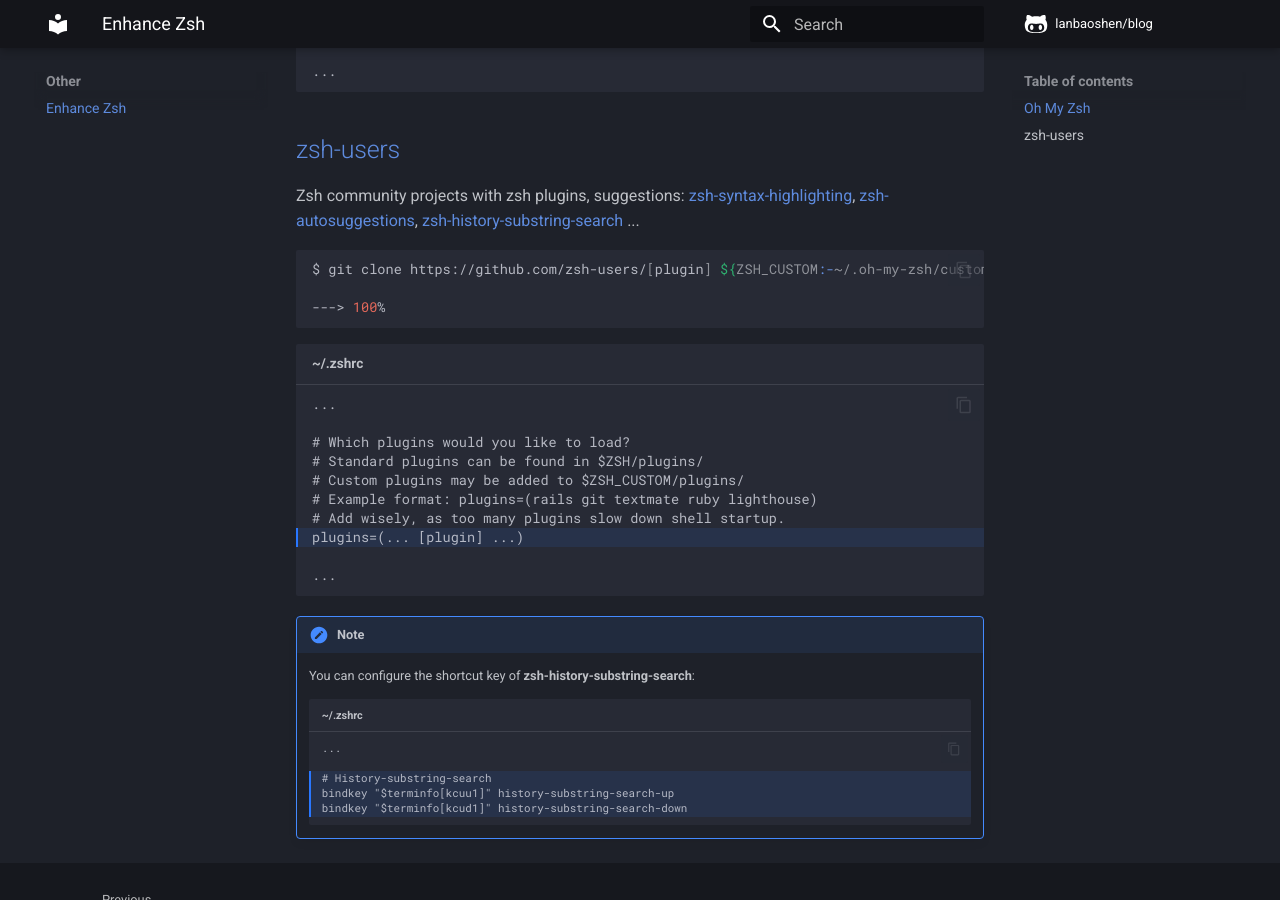
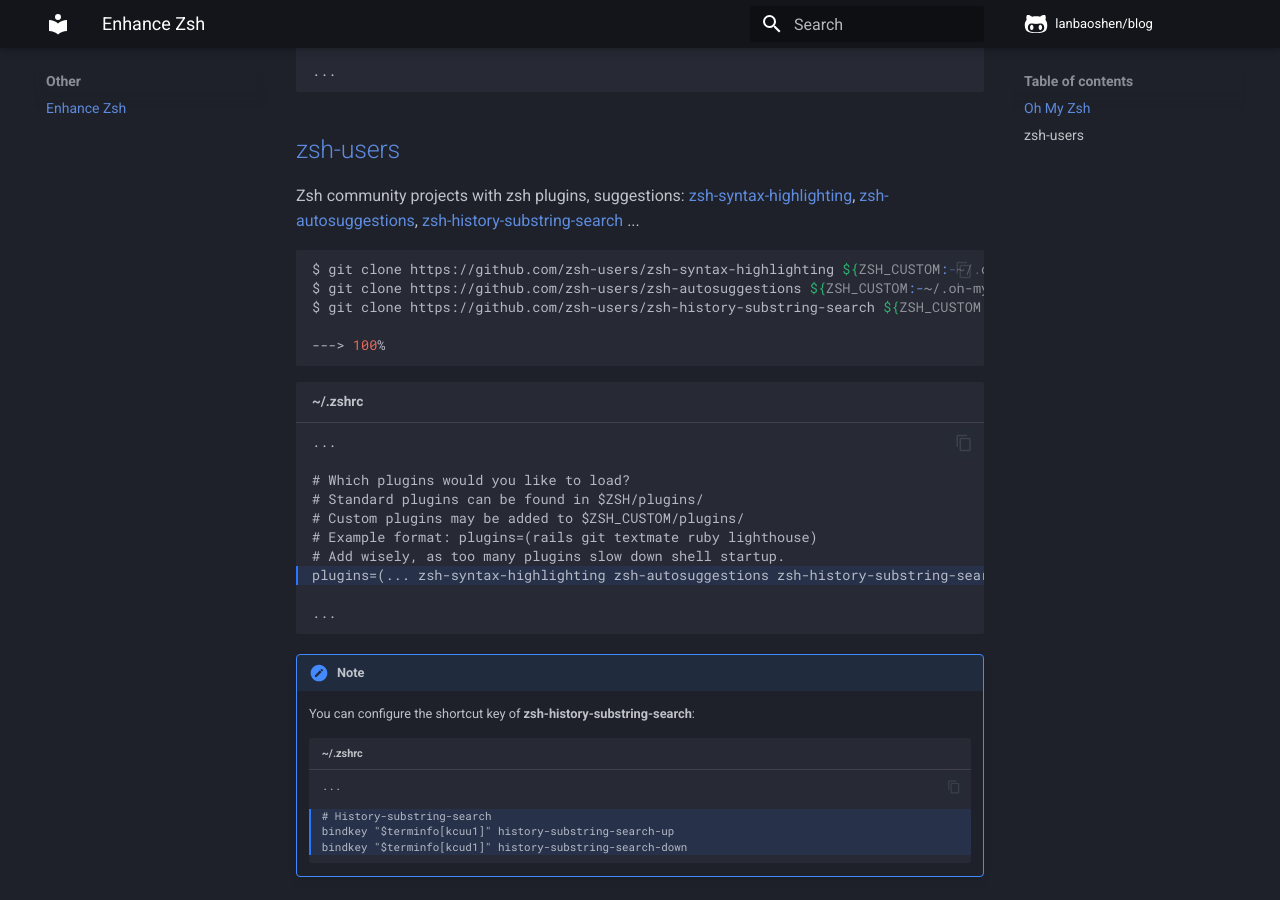
Before and after one commit to lanbaoshen/blog, an MkDocs documentation site: the page built from docs/other/enhance-zsh.md, in a window 1280 px wide and 900 px high, scrolled down 1210 px. Built offline with MkDocs 1.6.1 and Material for MkDocs 9.7.7, drawn with Linux system fonts in a browser that asks for light colours; comment, search, counter and statistics services are not loaded.

Commit message:
Update enhance-zsh.md

````diff
--- a/docs/other/enhance-zsh.md
+++ b/docs/other/enhance-zsh.md
@@ -69,7 +69,9 @@ Zsh community projects with zsh plugins, suggestions:
 <!-- termynal -->
 
 ```shell
-$ git clone https://github.com/zsh-users/[plugin] ${ZSH_CUSTOM:-~/.oh-my-zsh/custom}/plugins/[plugin]
+$ git clone https://github.com/zsh-users/zsh-syntax-highlighting ${ZSH_CUSTOM:-~/.oh-my-zsh/custom}/plugins/zsh-syntax-highlighting
+$ git clone https://github.com/zsh-users/zsh-autosuggestions ${ZSH_CUSTOM:-~/.oh-my-zsh/custom}/plugins/zsh-autosuggestions
+$ git clone https://github.com/zsh-users/zsh-history-substring-search ${ZSH_CUSTOM:-~/.oh-my-zsh/custom}/plugins/zsh-history-substring-search
 
 ---> 100%
 ```
@@ -82,7 +84,7 @@ $ git clone https://github.com/zsh-users/[plugin] ${ZSH_CUSTOM:-~/.oh-my-zsh/cus
 # Custom plugins may be added to $ZSH_CUSTOM/plugins/
 # Example format: plugins=(rails git textmate ruby lighthouse)
 # Add wisely, as too many plugins slow down shell startup.
-plugins=(... [plugin] ...)
+plugins=(... zsh-syntax-highlighting zsh-autosuggestions zsh-history-substring-search)
 
 ...
 ```
````
